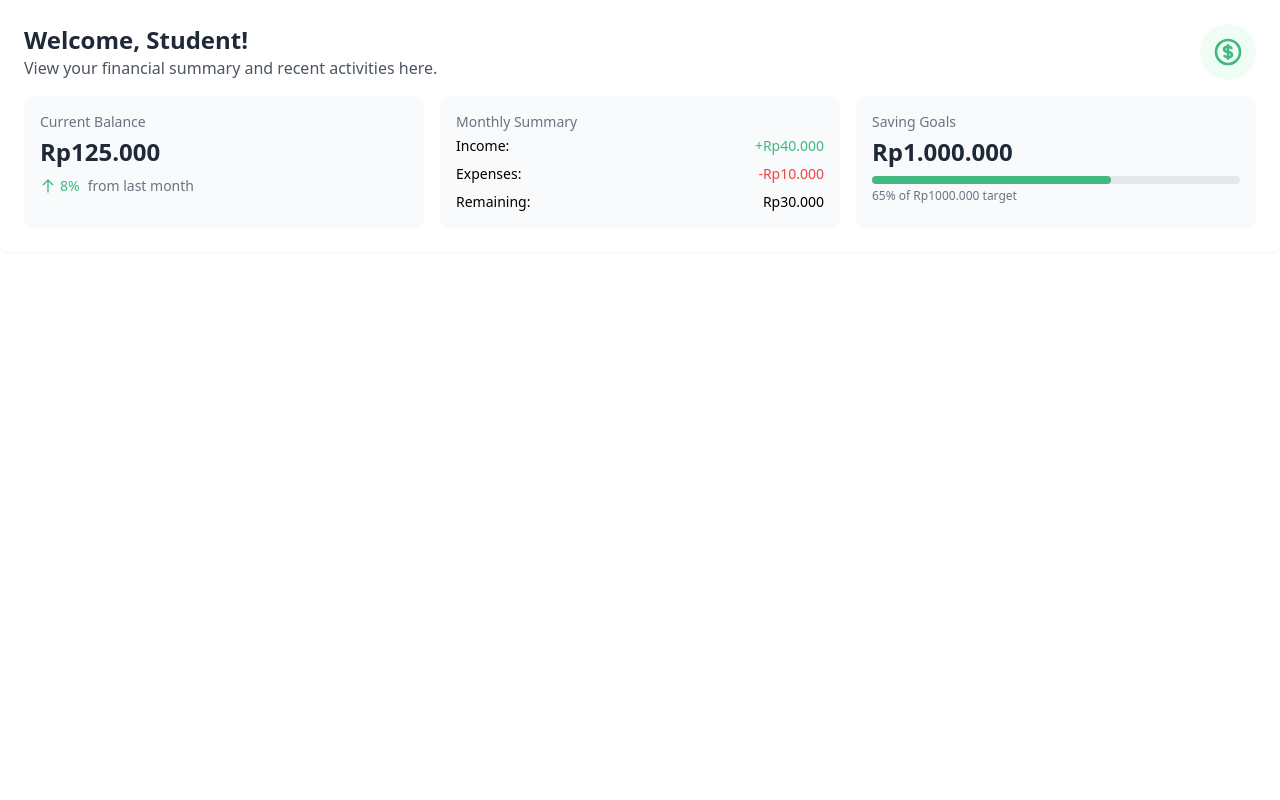
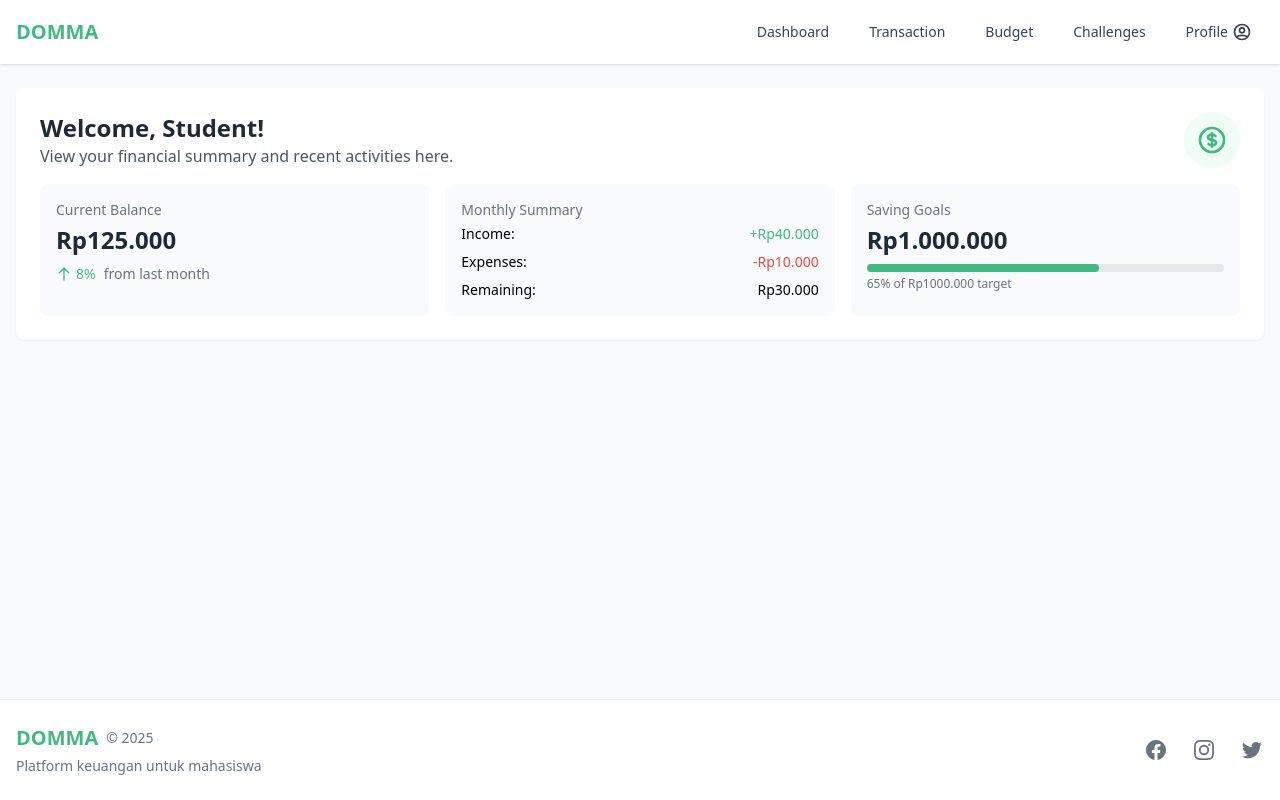
Before and after one commit to domma-app/frontend, a Nuxt app: page /dashboard in a window 1280 px wide. Built offline with nearby package versions, Linux system fonts and the light colour scheme.

Commit message:
fix: missing nuxt layout

```diff
--- a/app.vue
+++ b/app.vue
@@ -1,8 +1,12 @@
 <template>
   <div>
-    <NuxtPage />
+    <NuxtLayout>
+      <NuxtPage />
+    </NuxtLayout>
   </div>
 </template>
+
+<script setup lang="ts"></script>
 
 <style>
 /* body {
--- /dev/null
+++ b/layouts/default.vue
@@ -0,0 +1,11 @@
+<template>
+  <div class="min-h-screen flex flex-col bg-gray-50">
+    <Navbar />
+    <main class="flex-grow container mx-auto px-4 py-6">
+      <slot />
+    </main>
+    <Footer />
+  </div>
+</template>
+
+<script setup lang="ts"></script>
--- a/pages/index.vue
+++ b/pages/index.vue
@@ -1,16 +1,17 @@
 <template>
   <div class="min-h-screen flex items-center justify-center bg-gray-50">
     <div class="text-center">
-      <p class="text-gray-500">Redirecting to login...</p>
+      <h1>Redirecting to dashboard...</h1>
     </div>
   </div>
 </template>
 
-<script setup>
+<script setup lang="ts">
 const router = useRouter();
 
-// Redirect to login page
+// Redirect to dashboard page after login
 onMounted(() => {
-  router.push("/login");
+  // TODO: check if the user is logged in first before redirect
+  router.push("/dashboard");
 });
 </script>
```
